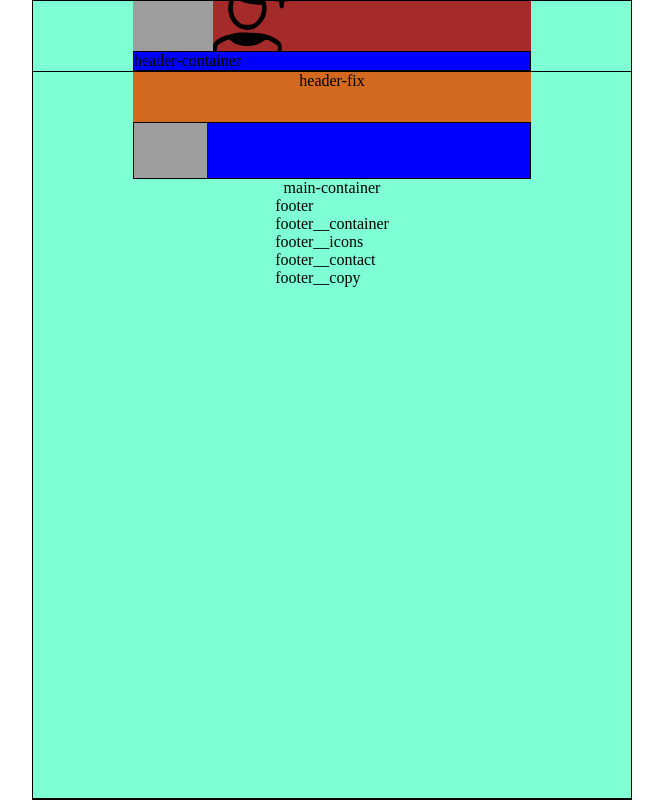
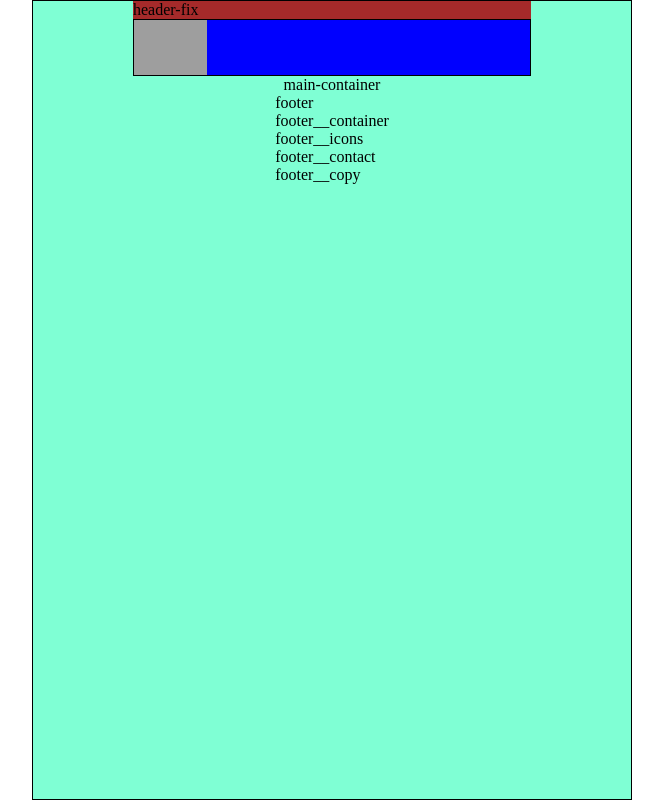
Before and after one commit to Sergiogl86/week1-challenge-weekend, a website: page index.html in a window 1280 px wide. Shown: the whole page, without its empty margins (308-971 px from the left). Drawn offline with Linux system fonts and the light colour scheme; grey boxes are pictures that could not be loaded.

Commit message:
Revert "Cargadas las cajas en Fix header"

```diff
--- a/index.html
+++ b/index.html
@@ -1,22 +1,5 @@
 <!DOCTYPE html>
 <html lang="en">
-  <head>
-    <meta charset="UTF-8" />
-    <meta http-equiv="X-UA-Compatible" content="IE=edge" />
-    <meta name="viewport" content="width=device-width, initial-scale=1.0" />
-    <title>week1-challenge-weekend</title>
-    <link rel="stylesheet" href="style.css" />
-  </head>
-  <body>
-    <div class="body">
-      <header class="header-fix">
-        <div class="header-fix__menu box"></div>
-        <div class="header-fix__user box"></div>
-        <div class="header-fix__buscar box"></div>
-        <div class="header-fix__carrito box"></div>
-        <div class="header-fix__items box"></div>
-      </header>
-      <div class="header-container">header-container</div>
 
 <head>
   <meta charset="UTF-8" />
--- a/style.scss
+++ b/style.scss
@@ -16,42 +16,9 @@ body {
   width: 600px;
   height: 100vh;
   border: 1px solid black;
-  padding-left: 100px;
-  padding-right: 100px;
-}
-
-.header-fix {
-  display: flex;
-  justify-content: space-around;
-  width: 100%;
-  height: 50px;
-  background-color: chocolate;
-  &__menu {
-    background-image: url(https://www.marialunarillos.com/skin/frontend/default/newdesign2017/images/burger_menu.png);
-    background-position: center;
-    background-repeat: no-repeat;
-  }
-  &__user {
-    background-image: url(./user_black.svg);
-    background-position: center;
-    background-size: cover;
-    background-repeat: no-repeat;
-    &:hover {
-      color: yellow;
-    }
-  }
-}
-
-.box {
-  display: flex;
-  width: 50px;
-  height: 50px;
-  background-color: darkkhaki;
-
   /*Cambio general*/
   padding-left: 100px;
   padding-right: 100px;
-
 }
 
 .header-fix {
```
Also changed, not shown: card_red.svg (deleted), sprite.svg (deleted), style.css, user_black.svg (deleted), user_red.svg (deleted), 1 other file.
